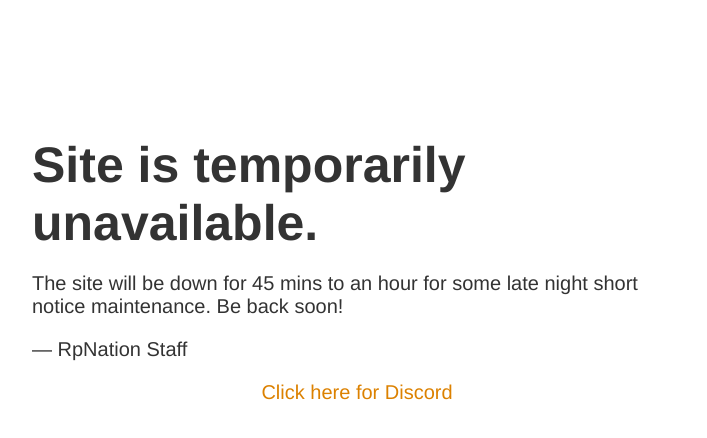
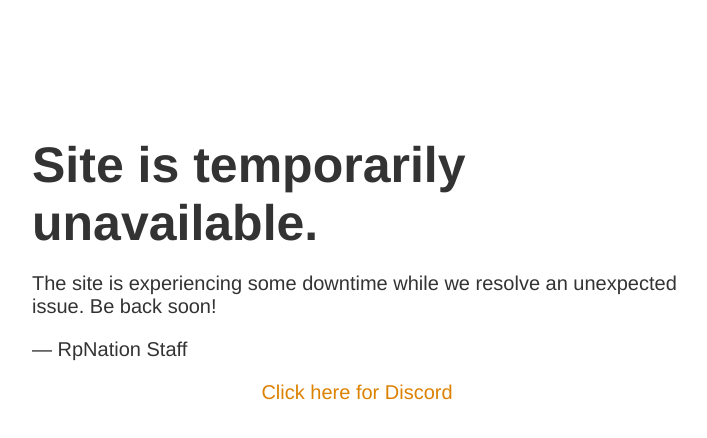
Before and after one commit to RpNation/rpn-down, a plain HTML site: page index.html in a window 1280 px wide. Shown: the whole page, without its empty margins (283-990 px from the left). Drawn offline with Linux system fonts and the light colour scheme.

Commit message:
Update index.html
Update for site issues on 2/16

```diff
--- a/index.html
+++ b/index.html
@@ -18,7 +18,7 @@
     <body>
         <article>
             <h1>Site is temporarily unavailable.</h1>
-            <p>The site will be down for 45 mins to an hour for some late night short notice maintenance. Be back soon!</p>
+            <p>The site is experiencing some downtime while we resolve an unexpected issue. Be back soon!</p>
             <p>&mdash; RpNation Staff</p>
             <center><p><a href="https://discord.com/invite/3QtUr6z">Click here for Discord</a></p></center>
         </article>
```
